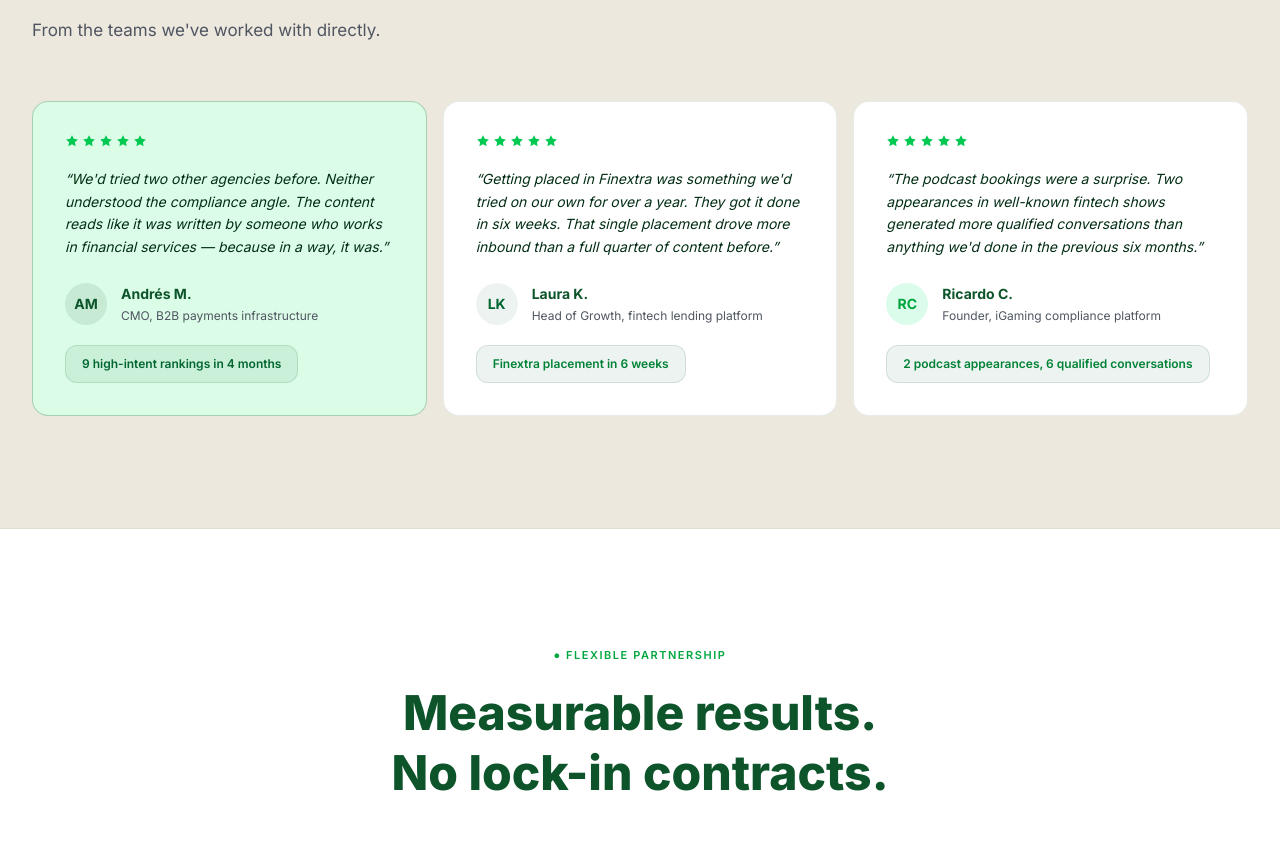
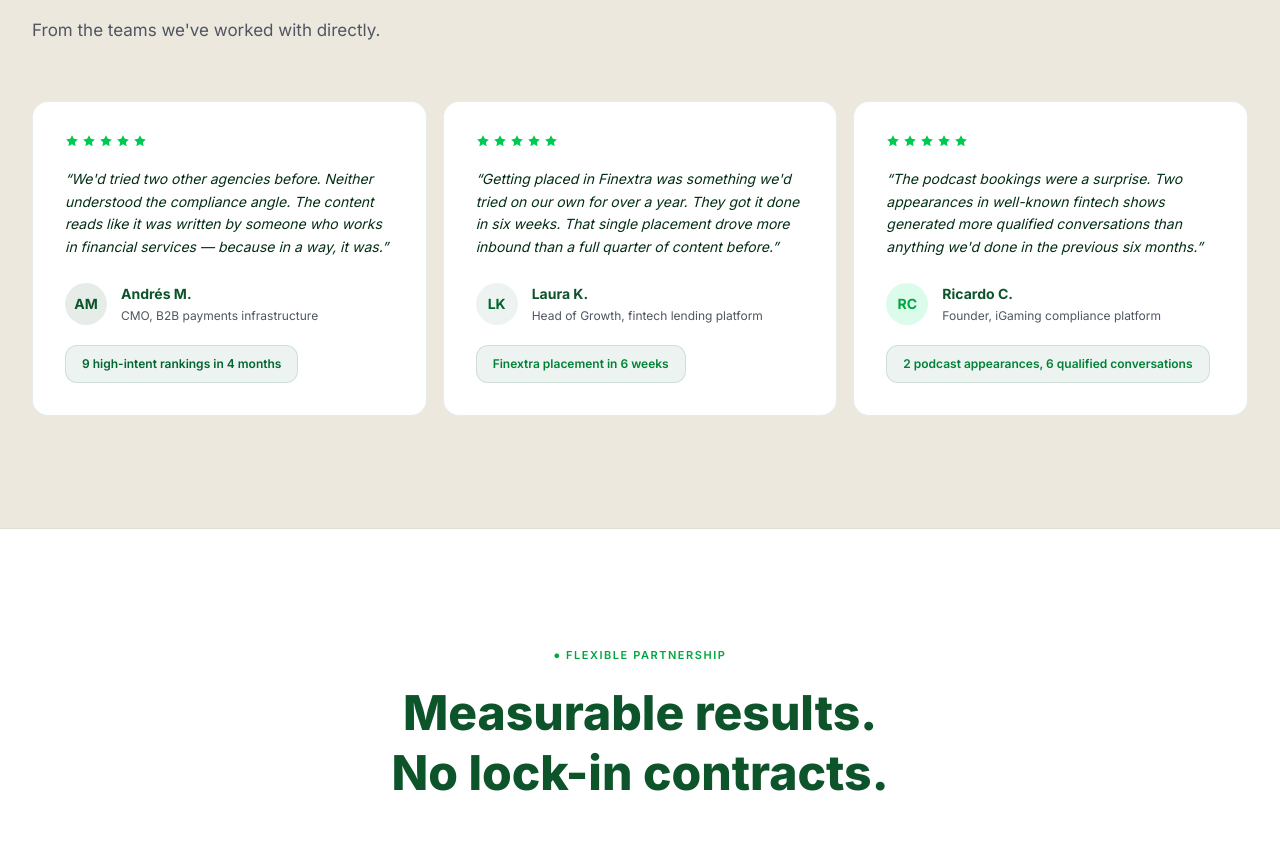
Before and after one commit to theo272004/revflow-landing, a Next.js app: page /revflow-landing/ in a window 1280 px wide. Shown: the part 7142-7999 px from the top of the page. Built offline with nearby package versions, Linux system fonts and the light colour scheme.

Commit message:
Fix: Andres testimonial white bg, add pricing section id

```diff
--- a/components/pricing-section.tsx
+++ b/components/pricing-section.tsx
@@ -9,7 +9,7 @@ export function PricingSection() {
   ]
 
   return (
-    <section className="py-28 bg-white">
+    <section id="pricing" className="py-28 bg-white">
       <div className="max-w-7xl mx-auto px-4 sm:px-6 lg:px-8">
         <div className="text-center mb-14">
           <span className="inline-block text-[11px] tracking-[.14em] uppercase text-green-600 font-semibold mb-5">
--- a/components/testimonials-section.tsx
+++ b/components/testimonials-section.tsx
@@ -54,7 +54,7 @@ export function TestimonialsSection() {
               key={initials}
               className={`rounded-2xl p-8 transition-all hover:border-green-900/20 hover:-translate-y-1 relative z-10 ${
                 featured
-                  ? "border border-green-900/26 bg-green-100"
+                  ? "bg-white border border-green-900/10"
                   : "bg-white border border-green-900/10"
               }`}
             >
```
